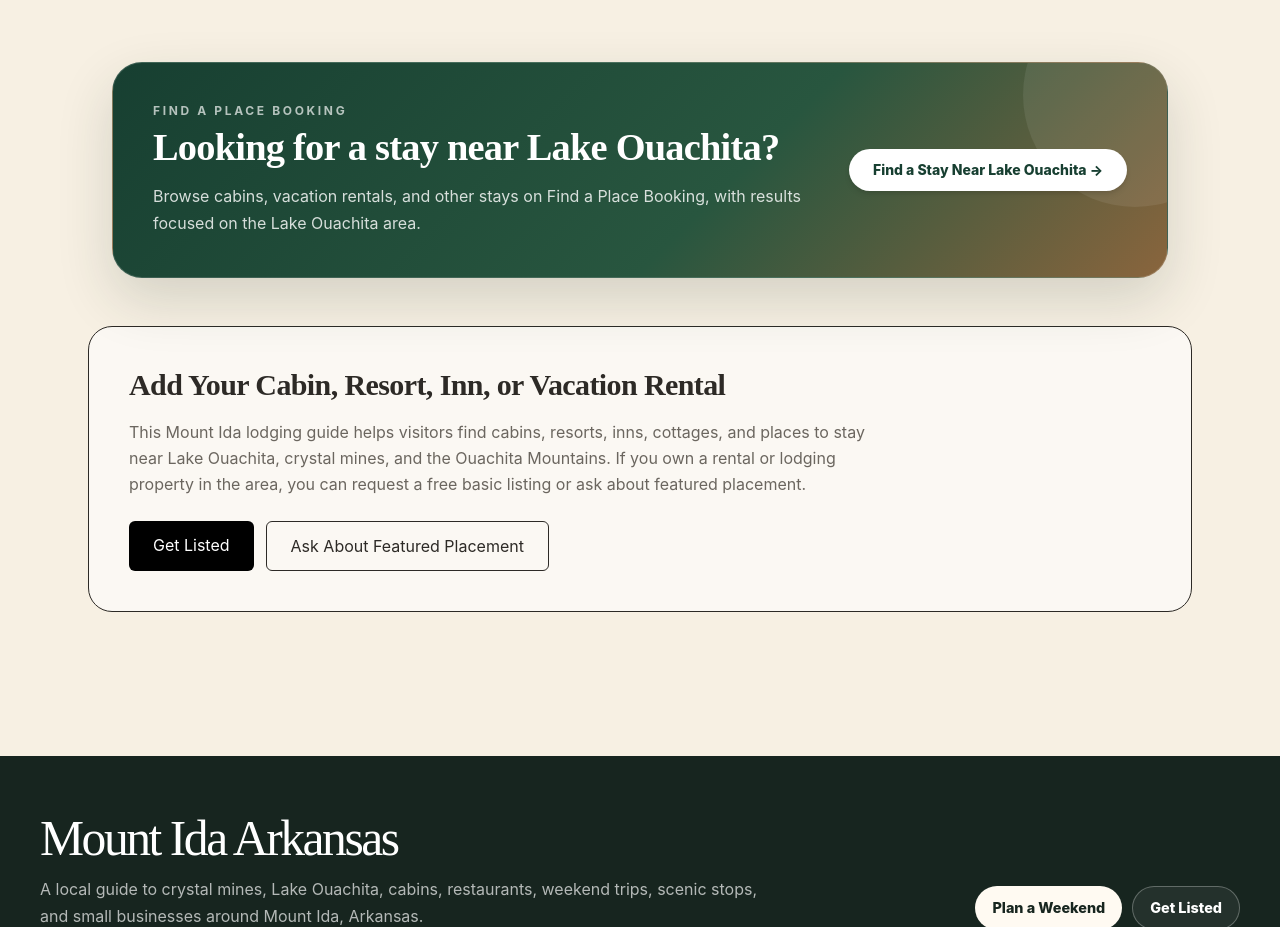
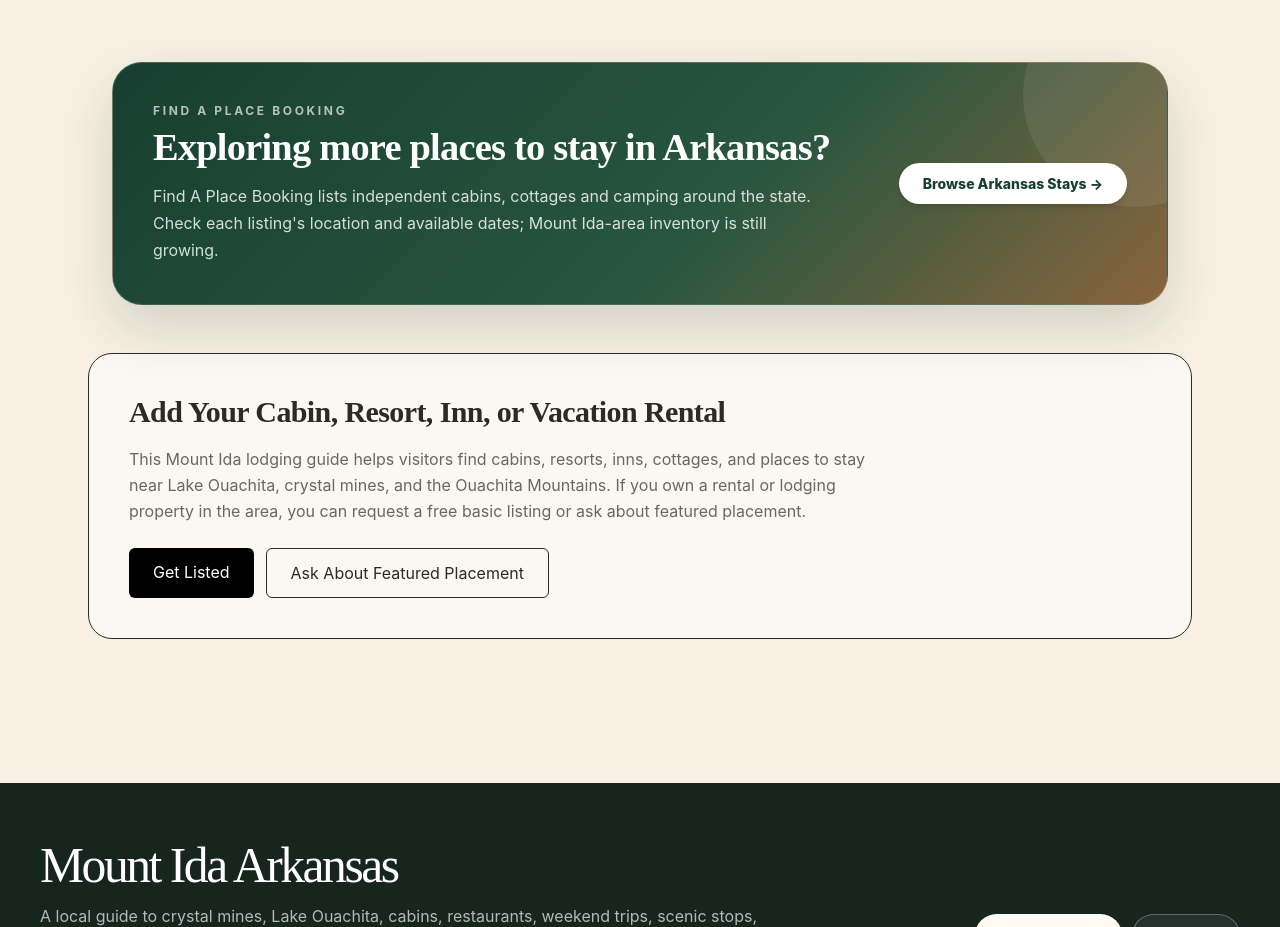
Before and after one commit to altifygenerator-ai/mt-ida-tourism, a Next.js app: page /cabins in a window 1280 px wide. Shown: the part 3760-4687 px from the top of the page. Built offline with nearby package versions, Linux system fonts and the light colour scheme.

Commit message:
Clarify Find A Place inventory coverage on Mount Ida lodging guide

```diff
--- a/app/cabins/page.tsx
+++ b/app/cabins/page.tsx
@@ -364,10 +364,10 @@ export default function CabinsPage() {
       </section>
 
       <FindAPlaceBookingCTA
-        heading="Looking for a stay near Lake Ouachita?"
-        text="Browse cabins, vacation rentals, and other stays on Find a Place Booking, with results focused on the Lake Ouachita area."
-        href="https://www.findaplacebooking.com/stays?where=Lake%20Ouachita"
-        buttonLabel="Find a Stay Near Lake Ouachita →"
+        heading="Exploring more places to stay in Arkansas?"
+        text="Find A Place Booking lists independent cabins, cottages and camping around the state. Check each listing's location and available dates; Mount Ida-area inventory is still growing."
+        href="https://www.findaplacebooking.com/stays"
+        buttonLabel="Browse Arkansas Stays →"
       />
 
       <section>
```
